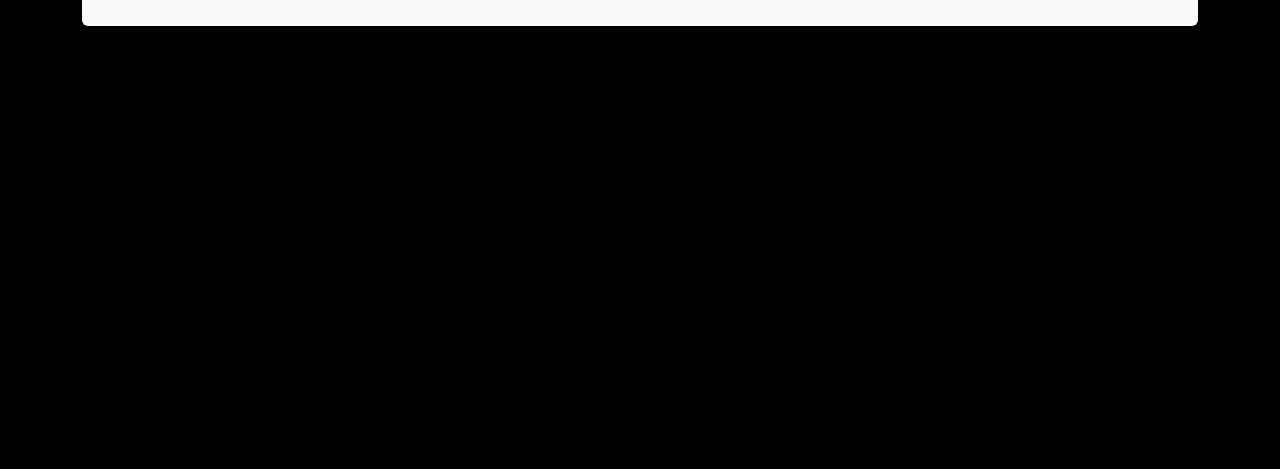
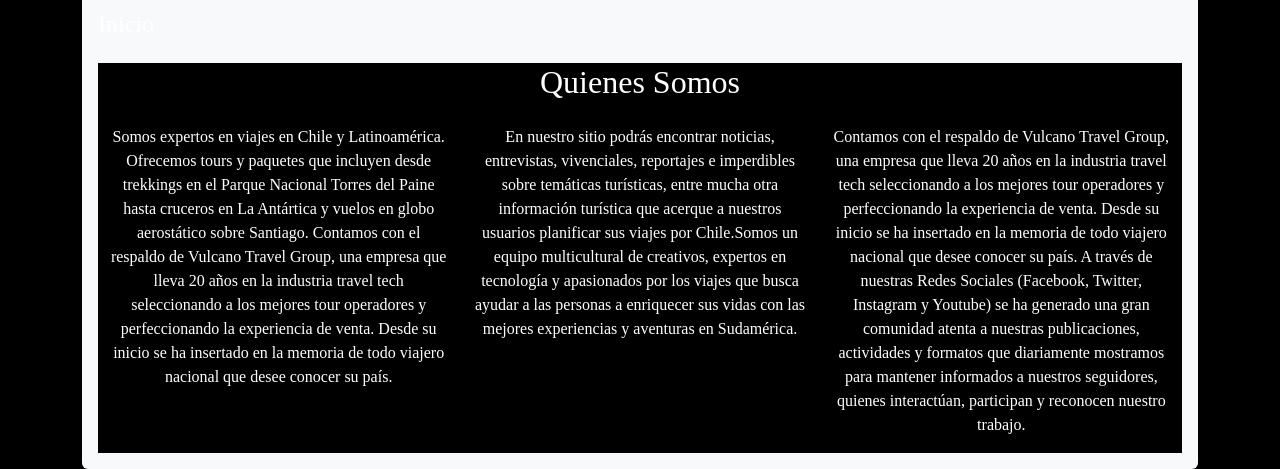
Before and after one commit to Virginia74/Viajes-Chile, a plain HTML site: page index.html in a window 1280 px wide. Shown: the part 945-1414 px from the top of the page. Before the commit the page ends 971 px from the top, so only its background shows below. Drawn offline with nearby package versions, Linux system fonts and the light colour scheme.

Commit message:
se agrega scrolls quines somos

```diff
--- a/index.html
+++ b/index.html
@@ -55,8 +55,32 @@
           <span class="visually-hidden">Next</span>
         </button>
       </div>
+      <!---Scrolls Quienes Somos-->
       <div id="scroll1" data-bs-spy="scroll" data-bs-target="#navbar-example2" data-bs-root-margin="0px 0px -40%" data-bs-smooth-scroll="true" class="scrollspy-example bg-body-tertiary p-3 rounded-2" tabindex="0">
 
+        <h4 id="scrollspyHeading1">Inicio</h4>
+
+        <section class="col-12">
+            <div class="container">
+                <h2 id="scrollspyHeading2" class="text-center my-4">Quienes Somos</h2>
+                <div class="row">
+                    <div class="col-4 text-center">
+                    <p> Somos expertos en viajes en Chile y Latinoamérica. Ofrecemos tours y paquetes que incluyen desde trekkings en el Parque Nacional Torres del Paine hasta cruceros en La Antártica y vuelos en globo aerostático sobre Santiago. Contamos con el respaldo de Vulcano Travel Group, una empresa que lleva 20 años en la industria travel tech seleccionando a los mejores tour operadores y perfeccionando la experiencia de venta. Desde su inicio se ha insertado en la memoria de todo viajero nacional que desee conocer su país.
+                        </p>
+                    </div>
+                    <div class="col-4 text-center">
+                        <p>
+                            En nuestro sitio podrás encontrar noticias, entrevistas, vivenciales, reportajes e imperdibles sobre temáticas turísticas, entre mucha otra información turística que acerque a nuestros usuarios planificar sus viajes por Chile.Somos un equipo multicultural de creativos, expertos en tecnología y apasionados por los viajes que busca ayudar a las personas a enriquecer sus vidas con las mejores experiencias y aventuras en Sudamérica.
+                        </p>
+                    </div>
+                    <div class="col-4 text-center">
+                        <p>
+                            Contamos con el respaldo de Vulcano Travel Group, una empresa que lleva 20 años en la industria travel tech seleccionando a los mejores tour operadores y perfeccionando la experiencia de venta. Desde su inicio se ha insertado en la memoria de todo viajero nacional que desee conocer su país. A través de nuestras Redes Sociales (Facebook, Twitter, Instagram y Youtube) se ha generado una gran comunidad atenta a nuestras publicaciones, actividades y formatos que diariamente mostramos para mantener informados a nuestros seguidores, quienes interactúan, participan y reconocen nuestro trabajo.
+                        </p>
+                    </div>
+                </div>
+            </div>
+        </section>
 
 
 
```
